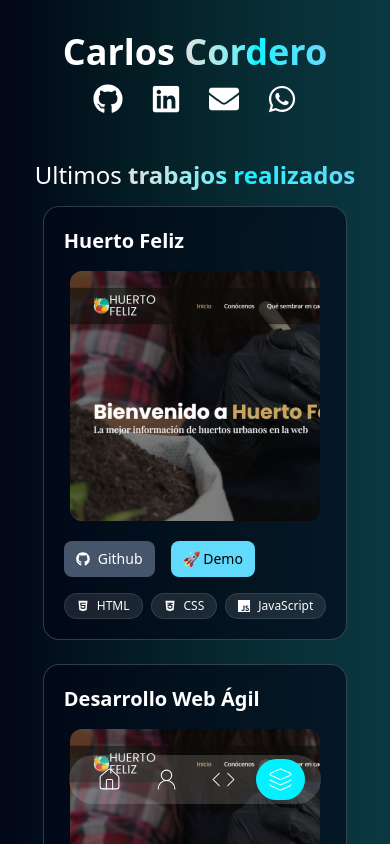
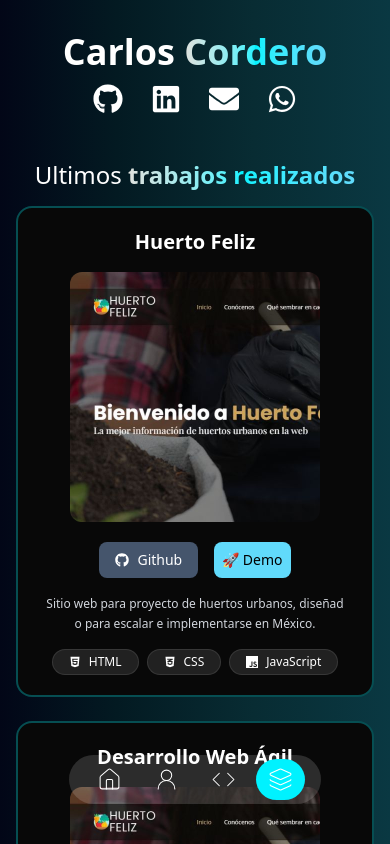
Before and after one commit to Carlos785XR08/Portfolio-Carlos-Cordero, a Next.js app: page /portfolio in a window 390 px wide. Shown: the top 844 px of the page. Built offline with nearby package versions, Linux system fonts and the light colour scheme.

Commit message:
Cambios frontEnd

```diff
--- a/src/app/Components/introduction.tsx
+++ b/src/app/Components/introduction.tsx
@@ -57,7 +57,7 @@ const Introduction = () => {
           </h1>
 
           <p className="mb-6 text-base md:text-lg">
-            Desarrollador Web con experiencia en la creación e implementación de soluciones digitales,
+            Desarrollador Web y de Sistemas con experiencia en la creación e implementación de soluciones digitales,
             desde el diseño hasta el despliegue en producción. Enfocado en el desarrollo de interfaces
             modernas y eficientes, con especialización en frontend y conocimientos en backend.
           </p>
--- a/src/app/Components/portafolio.tsx
+++ b/src/app/Components/portafolio.tsx
@@ -12,6 +12,7 @@ interface PortafolioProps {
     image: string;
     urlGithub: string;
     urlDemo: string;
+    description?: string; // 🔥 NUEVO
     technologies?: string[];
   };
 }
@@ -28,13 +29,13 @@ const iconMap: Record<string, ReactNode> = {
 };
 
 const Portafolio = ({ data }: PortafolioProps) => {
-  const { title, image, urlGithub, urlDemo, technologies } = data;
+  const { title, image, urlGithub, urlDemo, technologies, description } = data;
 
   return (
-    <div className="p-5 border border-teal-50/20 rounded-2xl bg-[#020617]/60 backdrop-blur-md hover:scale-[1.02] transition-all duration-300">
+    <div className="p-5 rounded-2xl transition-all duration-300 bg-[#080808] border-2 border-[#00F2FF]/30 hover:border-[#61DAFB] hover:shadow-[0_0_20px_rgba(97,218,251,0.2)]">
 
       {/* TITLE */}
-      <h3 className="mb-4 text-xl text-white font-semibold">
+      <h3 className="mb-4 text-xl text-white font-semibold text-center">
         {title}
       </h3>
 
@@ -44,17 +45,15 @@ const Portafolio = ({ data }: PortafolioProps) => {
         alt="image product"
         width={200}
         height={200}
-        className="w-full max-w-[250px]  max-h-[250px] mx-auto rounded-xl object-cover "
+        className="w-full max-w-[250px] max-h-[250px] mx-auto rounded-xl object-cover"
       />
 
-
-
       {/* BUTTONS */}
-      <div className="flex gap-4 mt-5">
+      <div className="flex justify-center gap-4 mt-5">
         <Link
           href={urlGithub}
           target="_blank"
-          className="flex items-center gap-2 px-3 py-2 text-sm transition rounded-lg bg-slate-600 hover:bg-slate-600/80"
+          className="flex items-center gap-2 px-4 py-2 text-sm rounded-lg bg-slate-600 hover:bg-slate-500 text-white transition"
         >
           <FaGithub />
           Github
@@ -63,19 +62,26 @@ const Portafolio = ({ data }: PortafolioProps) => {
         <Link
           href={urlDemo}
           target="_blank"
-          className="flex items-center gap-2 px-3 py-2 text-sm transition rounded-lg bg-[#61DAFB] text-black font-medium hover:bg-[#61DAFB]/80"
+          className="flex items-center gap-2 px-2 py-2 text-sm rounded-lg bg-[#61DAFB] text-black font-medium hover:bg-[#61DAFB]/80 transition"
         >
           🚀 Demo
         </Link>
+      </div>
 
-      </div>
-      {/* 🔥 BADGES DE TECNOLOGÍAS (texto + icono) */}
+      {/* 🔥 DESCRIPCIÓN (NUEVO) */}
+      {description && (
+        <p className="mt-4 text-center text-[12px] sm:text-sm text-gray-300 leading-relaxed break-all px-2">
+          {description}
+        </p>
+      )}
+
+      {/* TECNOLOGÍAS */}
       {technologies?.length ? (
-        <div className="flex flex-wrap gap-2 mt-4">
+        <div className="flex flex-wrap justify-center gap-2 mt-4">
           {technologies.map((tech, index) => (
             <span
               key={index}
-              className="flex items-center gap-2 px-3 py-1 text-xs font-medium text-white rounded-full bg-white/10 border border-white/10 hover:bg-white/20 transition"
+              className="flex items-center gap-2 px-4 py-1 text-xs font-medium text-white rounded-full bg-white/10 border border-white/10 hover:bg-white/20 transition"
             >
               {iconMap[tech.toLowerCase()] ?? "⚡"}
               {tech}
--- a/src/app/data.tsx
+++ b/src/app/data.tsx
@@ -65,21 +65,21 @@ export const dataAboutPage = [
         id: 1,
         title: "Desarrollador Web / Marketing",
         subtitle: "Cimbramex",
-        description: "Colaboré con un equipo dinámico para desarrollar sitio web.",
+        description:  "Colaboración en diseño en Figma y desarrollo de sitio web  en WordPresss. con personalizaciones de HTML, CSS, JS y Apoyo en mantenimiento y mejoras de sitio Web existente. ",
         date: "sep. 2025 - mar. 2026 " ,
     },
     {
         id: 2,
         title: "Analista Jr",
         subtitle: "Financiera. Broxel",
-        description: "Trabajé en proyectos emocionantes.",
+        description: "Colaboré en el análisis y manipulación de datos (CSV, Excel, bases de datos), creando scripts para filtrado, limpieza y unión, utilizando Google Colab, Python, SQL y Pandas y Apoyé en el desarrollo de un sistema en C# para el envío de información a la CNBV.",
         date: "Mar. 2025 - Jun. 2025",
     },
     {
         id: 3,
         title: "Desarrollo de Software",
         subtitle: "CFE Telecomunicaciones e internet para todos",
-        description: "Como desarrollador frontend, tuve la oportunidad de colaborar en proyectos .",
+        description: " Participé en la creación de capas para coberturas con QGIS y Mapshaper, Colaboré en desarrollo web con HTML5, CSS3, JavaScript y React Js, Optimicé procesos y estandaricé diagramas de flujo en Bizagi Modeler ",
         date: "Ene. 2024 - Ene. 2025",
     },
 
@@ -119,13 +119,13 @@ export const dataCounter = [
 export const serviceData = [
     {
         icon: <Crop />,
-        title: "Branding",
-        description: "Desarrollo de una identidad de marca sólida y coherente, incluyendo diseño de logotipo, colores y elementos visuales",
+        title: "Data & Scripts",
+        description: "Automatización y análisis de datos con Python.",
     },
     {
         icon: <Pencil />,
-        title: "Diseño web",
-        description: "Diseño creativo y profesional de interfaces web intuitivas y atractivas, centradas en la experiencia del usuario",
+        title: "Diseño web UI/UX",
+        description: " Diseño de interfaces claras, accesibles y centradas en el usuario.",
     },
     {
         icon: <Computer />,
@@ -134,13 +134,13 @@ export const serviceData = [
     },
     {
         icon: <Book />,
-        title: "Copywriting",
-        description: "Creación de contenido persuasivo y atractivo que capta la atención de tu audiencia",
+        title: "Software",
+        description: "Soluciones con Java y Python.",
     },
     {
         icon: <Rocket />,
-        title: "SEO",
-        description: "Optimización de tu presencia en línea mediante estrategias de SEO avanzadas, ",
+        title: "Desarrollo de Software",
+        description: "Desarrollo de soluciones integrando análisis geoespacial, y optimización de procesos mediante modelado en Bizagi Modeler. ",
     },
 ];
 
@@ -151,6 +151,8 @@ export const dataPortfolio = [
         image: "/images/Huerto.jpg",
         urlGithub: "https://carlos785xr08.github.io/Huerto_Feliz.github.io/",
         urlDemo: "#!",
+         description:
+      "Sitio web para proyecto de huertos urbanos, diseñado para escalar e implementarse en México. ",
         technologies: ["HTML", "CSS", "JavaScript"]
     },
     {
@@ -159,8 +161,9 @@ export const dataPortfolio = [
         image: "/images/Huerto.jpg",
         urlGithub: "https://www.figma.com/proto/bl8Yml34HzjLdERnlI72IX/Sin-t%C3%ADtulo?node-id=1-3719&t=9tPsasguMRUsqWPc-0&scaling=min-zoom&content-scaling=fixed&page-id=0%3A1",
         urlDemo: "",
+        technologies: ["FIGMA", ]
     },
-    {
+   /* {
         id: 3,
         title: "Estrategias Web",
         image: "/image-3.jpg",
@@ -173,7 +176,7 @@ export const dataPortfolio = [
         image: "/image-4.jpg",
         urlGithub: "#!",
         urlDemo: "#!",
-    },
+    },*/
 
 ];
 
```
Also changed, not shown: 2 other files (tests, documents, lock files or other folders).
